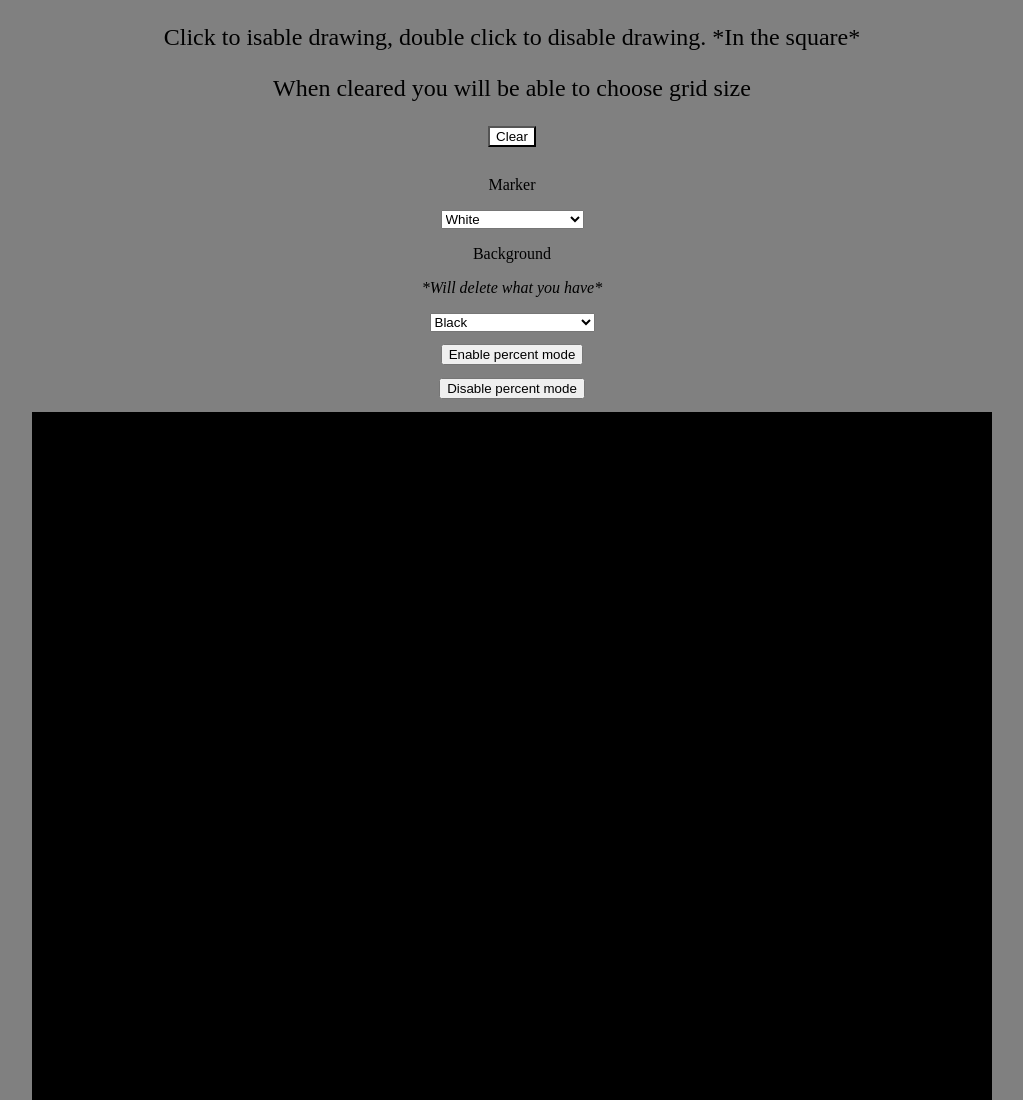
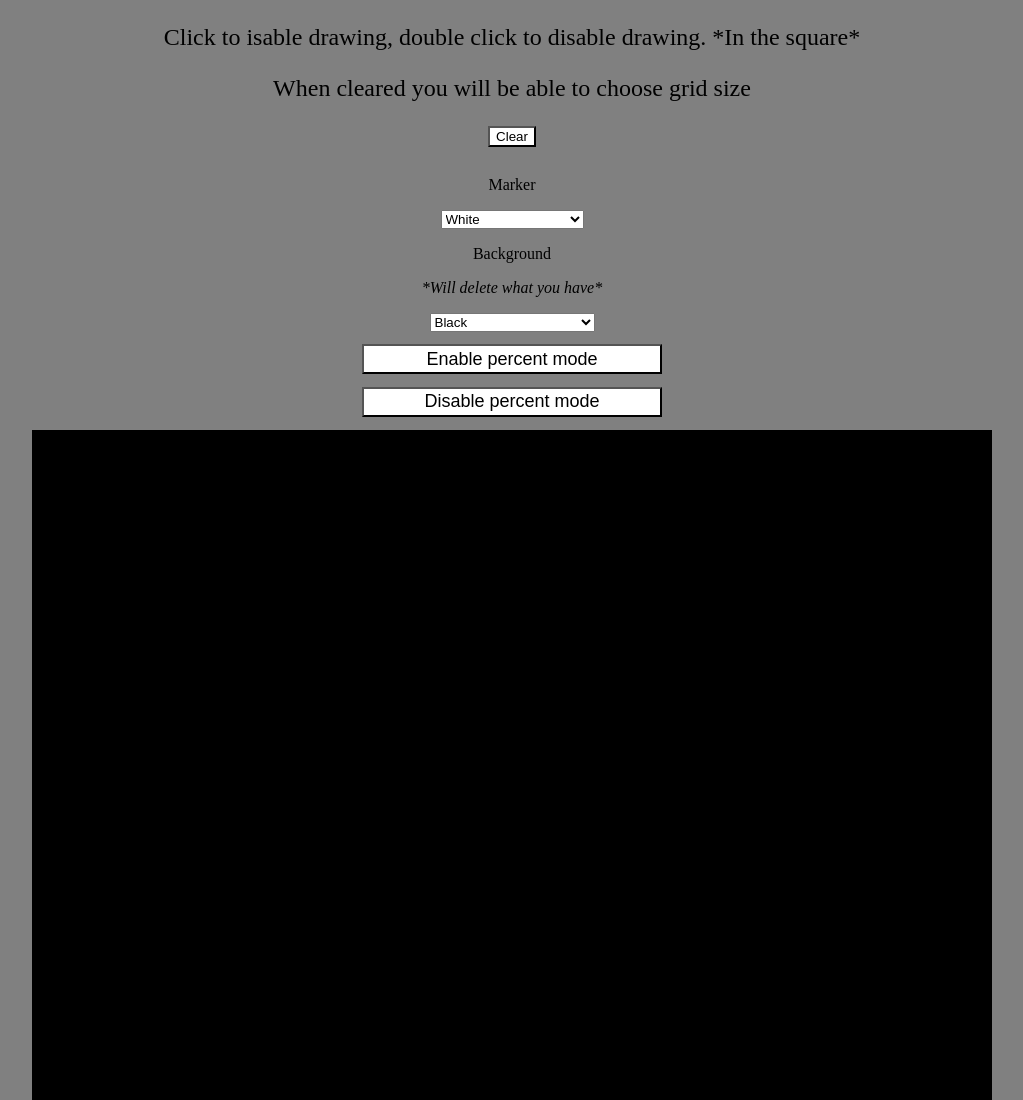
Before and after one commit to D-JSimpson/Etch-A-Sketch, a plain HTML site: page index.html in a window 1280 px wide. Shown: the top 1100 px of the page, without its empty margins (128-1151 px from the left). Drawn offline with Linux system fonts and the light colour scheme.

Commit message:
Change the styling of the percent mode buttons to make it clear what the mode currently is

```diff
--- a/index.html
+++ b/index.html
@@ -44,8 +44,8 @@
             <option value = "rgb(255,255,255)">White</option>
         </select>
 
-        <button id = "percent-mode">Enable percent mode</button>
-        <button id = "percent-mode-off" style = "margin-bottom: 1%;">Disable percent mode</button>
+        <button class = "percent-size" id = "percent-mode">Enable percent mode</button>
+        <button class = "percent-size" id = "percent-mode-off" style = "margin-bottom: 1%;">Disable percent mode</button>
 
         <div id = 'container'>
 
--- a/script.js
+++ b/script.js
@@ -19,8 +19,8 @@ function backgroundChange(){
 let drawToggle = false;
 let percentMode = false;
 
-percentButton.addEventListener('click', function(){percentMode = true;});
-percentOffButton.addEventListener('click', function(){percentMode = false;});
+percentButton.addEventListener('click', function(){percentMode = true; percentButton.style.color = 'white'; percentOffButton.style.color = 'black'; percentButton.style.backgroundColor = 'green'; percentOffButton.style.backgroundColor = 'red';});
+percentOffButton.addEventListener('click', function(){percentMode = false; percentOffButton.style.color = 'black'; percentButton.style.color = 'black'; percentButton.style.backgroundColor = 'white'; percentOffButton.style.backgroundColor = 'white';});
 container.addEventListener('click', function(){drawToggle = true;});
 container.addEventListener('dblclick', function(){drawToggle = false;});
 
--- a/style.css
+++ b/style.css
@@ -24,3 +24,9 @@ main{
     margin-top: 1%;
     margin-bottom:1%;
 }
+.percent-size{
+    height: 30px;
+    width: 300px;
+    font-size: 18px;
+    background-color: white;
+}
```
